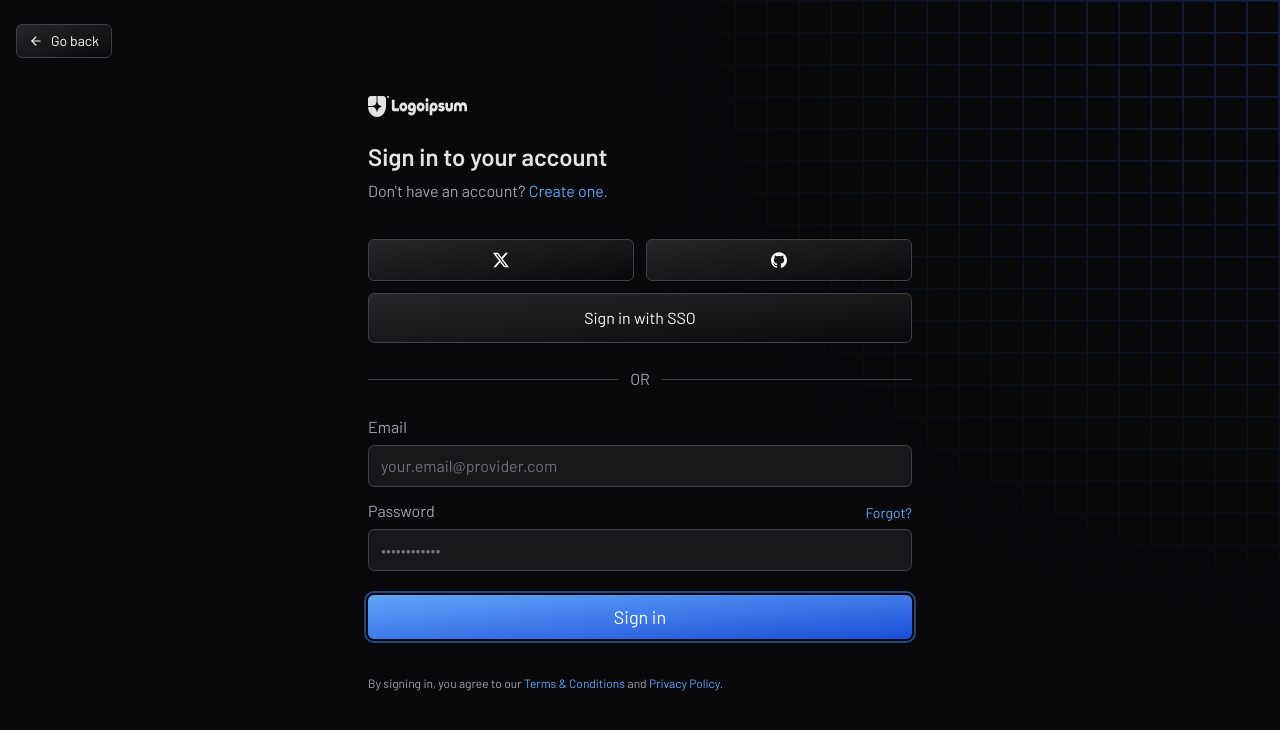
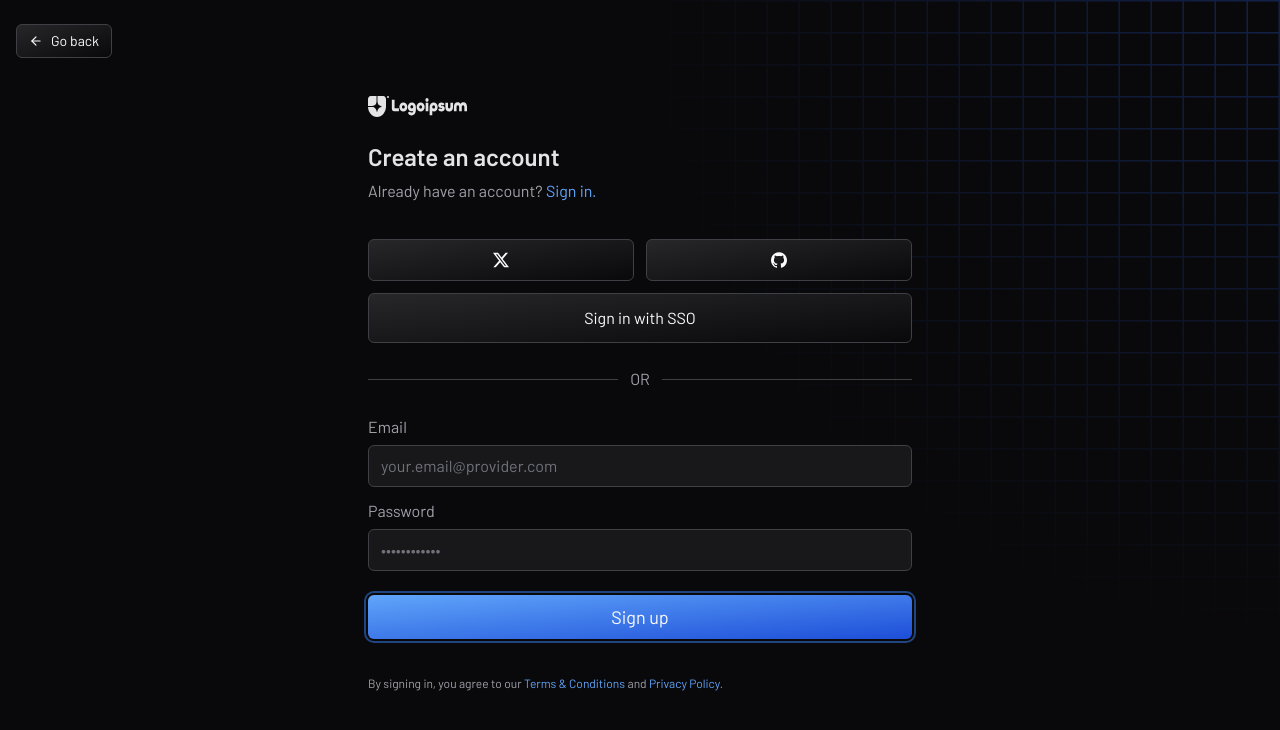
Before and after one commit to Zapp-Renfro/ROS_PA, a Next.js app in the folder Frontend/template_hover/: page /signin in a window 1280 px wide. Both pictures are taken after a click on the link "Create one.". Shown: the top 730 px of the page. Built offline with nearby package versions, Linux system fonts and the light colour scheme.

Commit message:
Sign in passe sur Next

```diff
--- a/Frontend/template_hover/src/components/signin/SignIn.jsx
+++ b/Frontend/template_hover/src/components/signin/SignIn.jsx
@@ -1,4 +1,4 @@
-import React from "react";
+import React, { useState } from "react";
 import { CornerGrid } from "../utils/CornerGrid";
 import { NavLogo } from "../navbar/NavLogo";
 import Link from "next/link";
@@ -8,9 +8,18 @@ import { SplashButton } from "../buttons/SplashButton";
 import { FiArrowLeft } from "react-icons/fi";
 import { useRouter } from "next/router";
 import { motion } from "framer-motion";
+import axios from 'axios';
 
 export const SignIn = () => {
   const router = useRouter();
+  const [isSignUp, setIsSignUp] = useState(false);
+  const [message, setMessage] = useState('');
+  const [messageType, setMessageType] = useState('');
+
+  const toggleForm = () => {
+    setIsSignUp(!isSignUp);
+    setMessage('');
+  };
 
   return (
     <div className="fixed inset-0 z-50 overflow-y-scroll bg-zinc-950 py-20">
@@ -39,11 +48,15 @@ export const SignIn = () => {
         }}
         className="relative z-10 mx-auto w-full max-w-xl p-4"
       >
-        <Heading />
+        <Heading isSignUp={isSignUp} toggleForm={toggleForm} />
 
         <SocialOptions />
         <Or />
-        <Email />
+        {isSignUp ? (
+          <SignUpForm setMessage={setMessage} setMessageType={setMessageType} />
+        ) : (
+          <SignInForm setMessage={setMessage} setMessageType={setMessageType} />
+        )}
         <Terms />
       </motion.div>
 
@@ -52,16 +65,29 @@ export const SignIn = () => {
   );
 };
 
-const Heading = () => (
+const Heading = ({ isSignUp, toggleForm }) => (
   <div>
     <NavLogo />
     <div className="mb-9 mt-6 space-y-1.5">
-      <h1 className="text-2xl font-semibold">Sign in to your account</h1>
+      <h1 className="text-2xl font-semibold">
+        {isSignUp ? "Create an account" : "Sign in to your account"}
+      </h1>
       <p className="text-zinc-400">
-        Don't have an account?{" "}
-        <Link href="#" className="text-blue-400">
-          Create one.
-        </Link>
+        {isSignUp ? (
+          <>
+            Already have an account?{" "}
+            <Link href="#" onClick={toggleForm} className="text-blue-400">
+              Sign in.
+            </Link>
+          </>
+        ) : (
+          <>
+            Don't have an account?{" "}
+            <Link href="#" onClick={toggleForm} className="text-blue-400">
+              Create one.
+            </Link>
+          </>
+        )}
       </p>
     </div>
   </div>
@@ -93,9 +119,16 @@ const Or = () => {
   );
 };
 
-const Email = () => {
+const SignInForm = ({ setMessage, setMessageType }) => {
+  const handleSubmit = async (e) => {
+    e.preventDefault();
+    // Add your sign-in logic here
+    setMessage('Signed in successfully');
+    setMessageType('success');
+  };
+
   return (
-    <form onSubmit={(e) => e.preventDefault()}>
+    <form onSubmit={handleSubmit}>
       <div className="mb-3">
         <label htmlFor="email-input" className="mb-1.5 block text-zinc-400">
           Email
@@ -130,6 +163,57 @@ const Email = () => {
   );
 };
 
+const SignUpForm = ({ setMessage, setMessageType }) => {
+  const [email, setEmail] = useState('');
+  const [password, setPassword] = useState('');
+
+  const handleSubmit = async (e) => {
+    e.preventDefault();
+    try {
+      const response = await axios.post('/signup', { email, password });
+      setMessage(response.data.message);
+      setMessageType('success');
+    } catch (error) {
+      setMessage(error.response.data.message);
+      setMessageType('error');
+    }
+  };
+
+  return (
+    <form onSubmit={handleSubmit}>
+      <div className="mb-3">
+        <label htmlFor="email-input" className="mb-1.5 block text-zinc-400">
+          Email
+        </label>
+        <input
+          id="email-input"
+          type="email"
+          value={email}
+          onChange={(e) => setEmail(e.target.value)}
+          placeholder="your.email@provider.com"
+          className="w-full rounded-md border border-zinc-700 bg-zinc-900 px-3 py-2 placeholder-zinc-500 ring-1 ring-transparent transition-shadow focus:outline-0 focus:ring-blue-700"
+        />
+      </div>
+      <div className="mb-6">
+        <label htmlFor="password-input" className="mb-1.5 block text-zinc-400">
+          Password
+        </label>
+        <input
+          id="password-input"
+          type="password"
+          value={password}
+          onChange={(e) => setPassword(e.target.value)}
+          placeholder="••••••••••••"
+          className="w-full rounded-md border border-zinc-700 bg-zinc-900 px-3 py-2 placeholder-zinc-500 ring-1 ring-transparent transition-shadow focus:outline-0 focus:ring-blue-700"
+        />
+      </div>
+      <SplashButton type="submit" className="w-full">
+        Sign up
+      </SplashButton>
+    </form>
+  );
+};
+
 const Terms = () => (
   <p className="mt-9 text-xs text-zinc-400">
     By signing in, you agree to our{" "}
```
Also changed, not shown: 1 other file (tests, documents, lock files or other folders).
